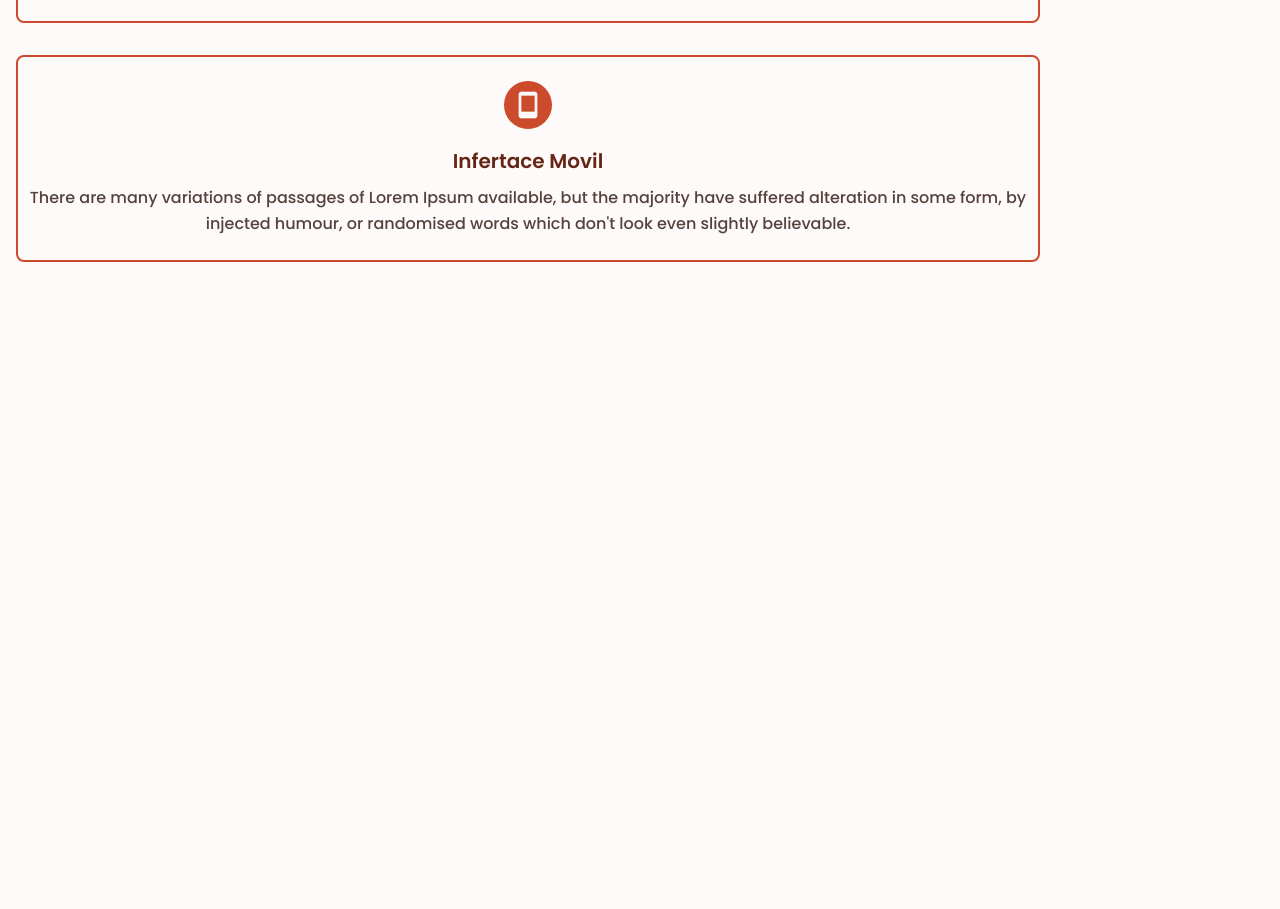
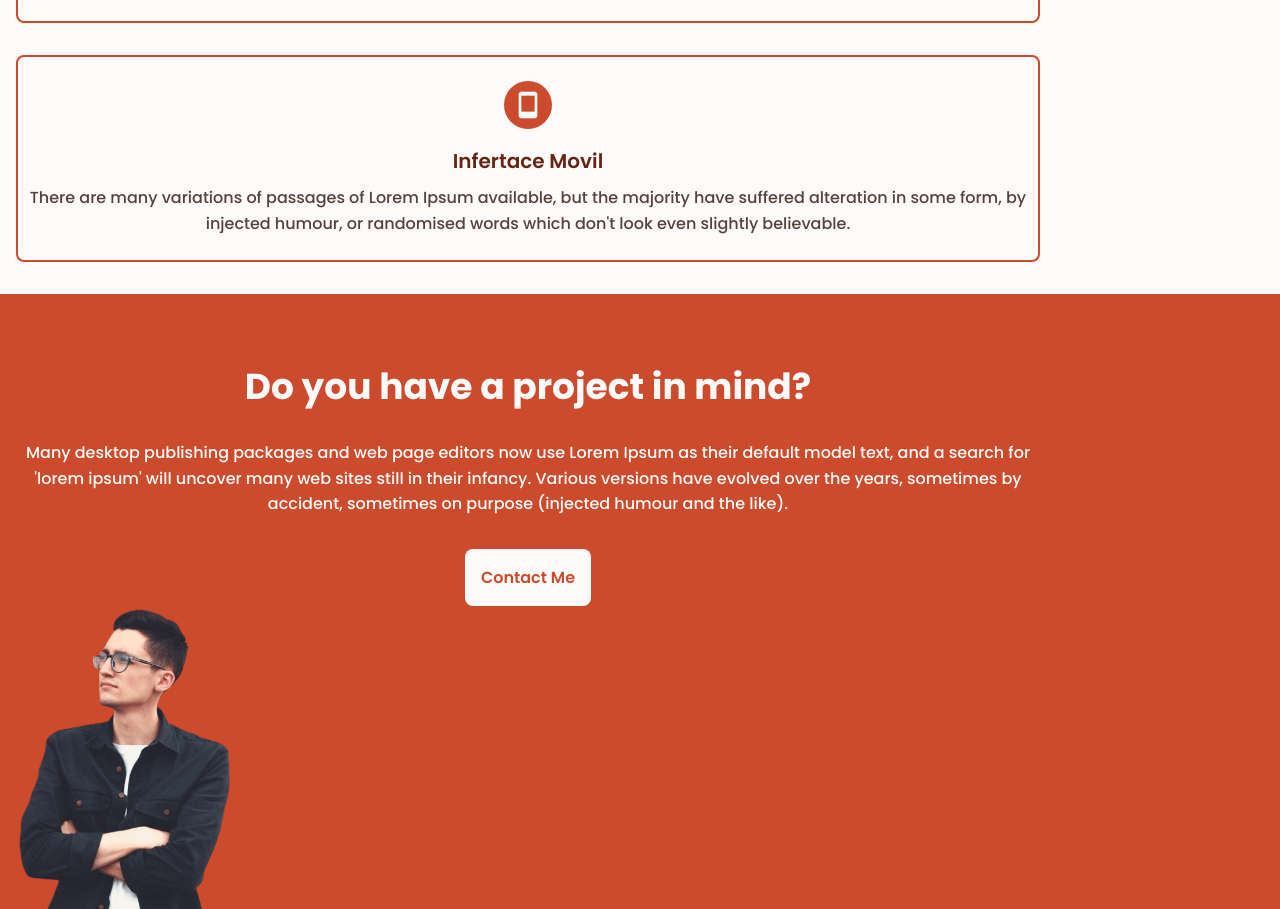
Before and after one commit to Spina7/portafolio, a website: page index.html in a window 1280 px wide. Shown: the part 4295-5204 px from the top of the page. Before the commit the page ends 4589 px from the top, so only its background shows below. Drawn offline with nearby package versions, Linux system fonts and the light colour scheme.

Commit message:
project section

```diff
--- a/assets/css/styles.css
+++ b/assets/css/styles.css
@@ -268,6 +268,7 @@ img {
 .button__light {
   background-color: var(--first-color-lighten);
   color: var(--first-color);
+  padding: 1rem;
 }
 
 .button__light:hover {
@@ -484,7 +485,32 @@ img {
   color: var(--first-color-lighten);
 }
 /* ===== PROJECT IN MIND  =====*/
+.project {
+  background-color: var(--first-color);
+  padding-bottom: 0;
+}
 
+.project__container {
+  row-gap: 2rem;
+}
+
+.project__data {
+  text-align: center;
+}
+
+.project__title,
+.project__description {
+  color: var(--first-color-lighten);
+}
+
+.project__description {
+  margin-bottom: var(--mb-4);
+}
+
+.project__img{
+  width: 220px;
+  justify-content: center;
+}
 /* ===== WORKS =====*/
 
 /* ===== CONTACT =====*/
--- a/index.html
+++ b/index.html
@@ -294,6 +294,28 @@
           </div>
         </div>
       </section>
+      <section class="project section">
+        <div class="project__container bd-grid">
+          <div class="project__data">
+            <h2 class="section-title project__title">
+              Do you have a project in mind?
+            </h2>
+            <p class="project__description">
+              Many desktop publishing packages and web page editors now use
+              Lorem Ipsum as their default model text, and a search for 'lorem
+              ipsum' will uncover many web sites still in their infancy. Various
+              versions have evolved over the years, sometimes by accident,
+              sometimes on purpose (injected humour and the like).
+            </p>
+            <a href="#contact" class="button button__light">Contact Me</a>
+            <img
+              src="./assets/img/projectmind.png"
+              alt=""
+              class="project__img"
+            />
+          </div>
+        </div>
+      </section>
     </main>
     <script src="./assets/js/main.js"></script>
   </body>
```
